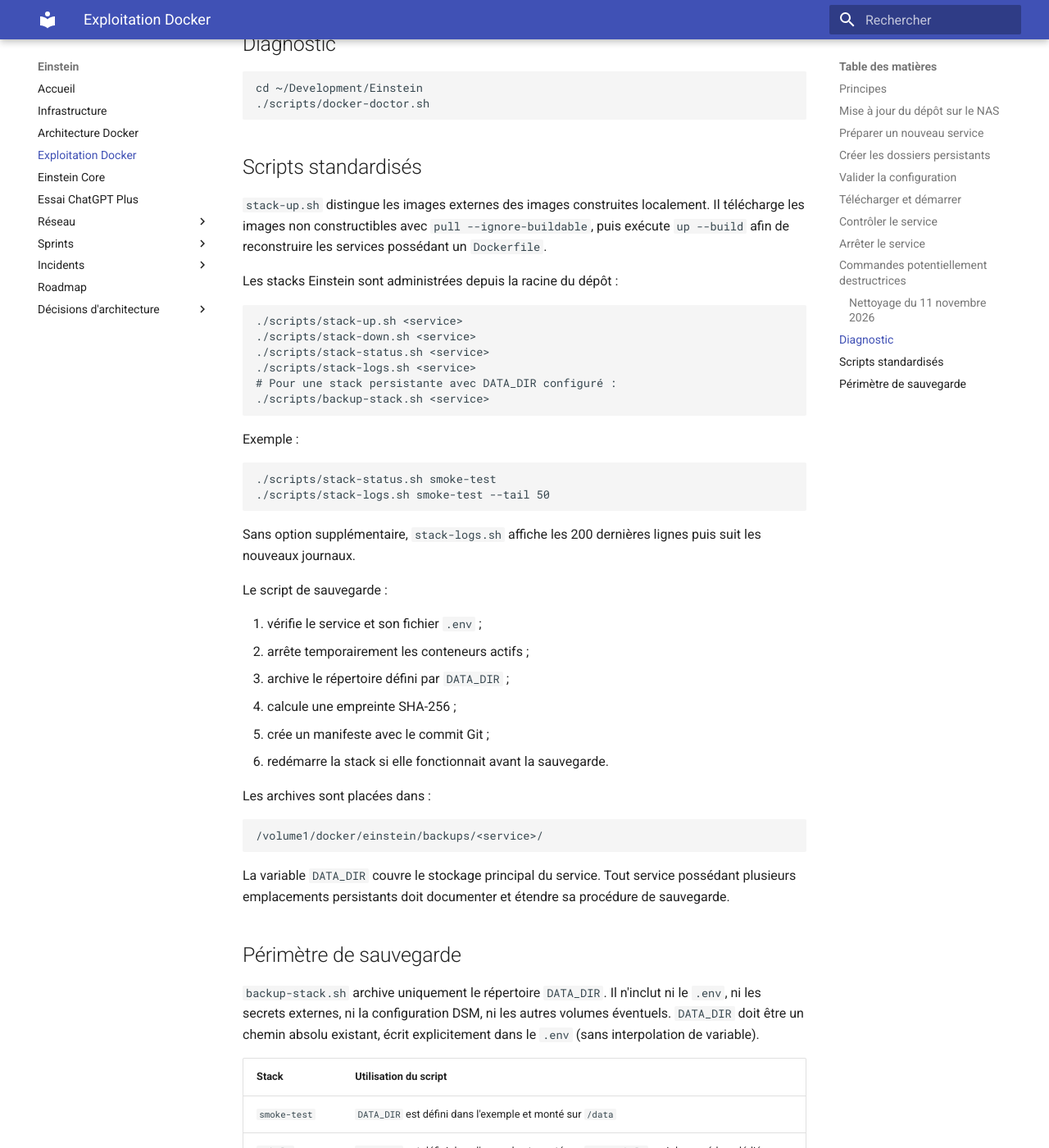
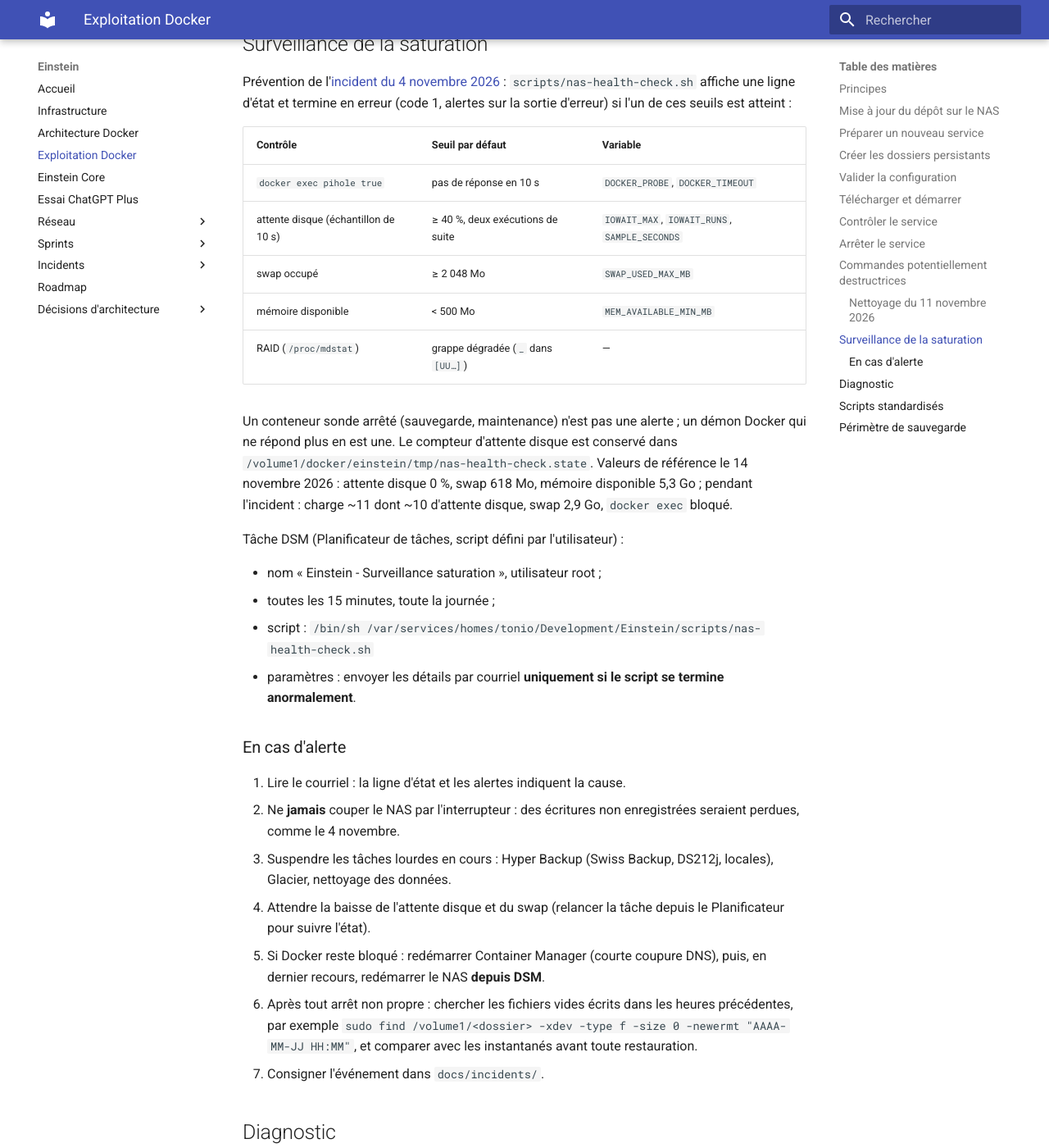
Before and after one commit to asanchez74/Einstein, an MkDocs documentation site: the page built from docs/docker-operations.md, in a window 1280 px wide and 1400 px high, scrolled down 3017 px. Shown: the whole window at 82% size. Built offline with MkDocs 1.6.1 and Material for MkDocs 9.7.7, drawn with Linux system fonts in a browser that asks for light colours.

Commit message:
feat: surveillance de la saturation du NAS (docker, attente disque, swap, mémoire, RAID)
Prévention de l'incident du 4 novembre 2026 : script lancé par une tâche
DSM toutes les 15 minutes, en erreur (courriel DSM) au-delà des seuils.

Co-Authored-By: Claude Opus 5.5 <noreply@anthropic.com>

````diff
--- a/docs/docker-operations.md
+++ b/docs/docker-operations.md
@@ -139,6 +139,53 @@ Les volumes sont archivés avant suppression dans
 (194 Mo, 2 764 entrées, archive vérifiée). Restent les images et conteneurs
 des stacks du dépôt, `busybox:1.37.0` pour `smoke-test`, et aucun volume.
 
+## Surveillance de la saturation
+
+Prévention de l'[incident du 4 novembre 2026](incidents/2026-11-04-saturation-perte-ecritures.md) :
+`scripts/nas-health-check.sh` affiche une ligne d'état et termine en erreur
+(code 1, alertes sur la sortie d'erreur) si l'un de ces seuils est atteint :
+
+| Contrôle | Seuil par défaut | Variable |
+|---|---|---|
+| `docker exec pihole true` | pas de réponse en 10 s | `DOCKER_PROBE`, `DOCKER_TIMEOUT` |
+| attente disque (échantillon de 10 s) | ≥ 40 %, deux exécutions de suite | `IOWAIT_MAX`, `IOWAIT_RUNS`, `SAMPLE_SECONDS` |
+| swap occupé | ≥ 2 048 Mo | `SWAP_USED_MAX_MB` |
+| mémoire disponible | < 500 Mo | `MEM_AVAILABLE_MIN_MB` |
+| RAID (`/proc/mdstat`) | grappe dégradée (`_` dans `[UU…]`) | — |
+
+Un conteneur sonde arrêté (sauvegarde, maintenance) n'est pas une alerte ;
+un démon Docker qui ne répond plus en est une. Le compteur d'attente disque
+est conservé dans `/volume1/docker/einstein/tmp/nas-health-check.state`.
+Valeurs de référence le 14 novembre 2026 : attente disque 0 %, swap 618 Mo,
+mémoire disponible 5,3 Go ; pendant l'incident : charge ~11 dont ~10
+d'attente disque, swap 2,9 Go, `docker exec` bloqué.
+
+Tâche DSM (Planificateur de tâches, script défini par l'utilisateur) :
+
+- nom « Einstein - Surveillance saturation », utilisateur root ;
+- toutes les 15 minutes, toute la journée ;
+- script :
+  `/bin/sh /var/services/homes/tonio/Development/Einstein/scripts/nas-health-check.sh`
+- paramètres : envoyer les détails par courriel **uniquement si le script
+  se termine anormalement**.
+
+### En cas d'alerte
+
+1. Lire le courriel : la ligne d'état et les alertes indiquent la cause.
+2. Ne **jamais** couper le NAS par l'interrupteur : des écritures non
+   enregistrées seraient perdues, comme le 4 novembre.
+3. Suspendre les tâches lourdes en cours : Hyper Backup (Swiss Backup,
+   DS212j, locales), Glacier, nettoyage des données.
+4. Attendre la baisse de l'attente disque et du swap (relancer la tâche
+   depuis le Planificateur pour suivre l'état).
+5. Si Docker reste bloqué : redémarrer Container Manager (courte coupure DNS),
+   puis, en dernier recours, redémarrer le NAS **depuis DSM**.
+6. Après tout arrêt non propre : chercher les fichiers vides écrits dans les
+   heures précédentes, par exemple
+   `sudo find /volume1/<dossier> -xdev -type f -size 0 -newermt "AAAA-MM-JJ HH:MM"`,
+   et comparer avec les instantanés avant toute restauration.
+7. Consigner l'événement dans `docs/incidents/`.
+
 ## Diagnostic
 
 ```bash
````
Also changed, not shown: 2 other files.
